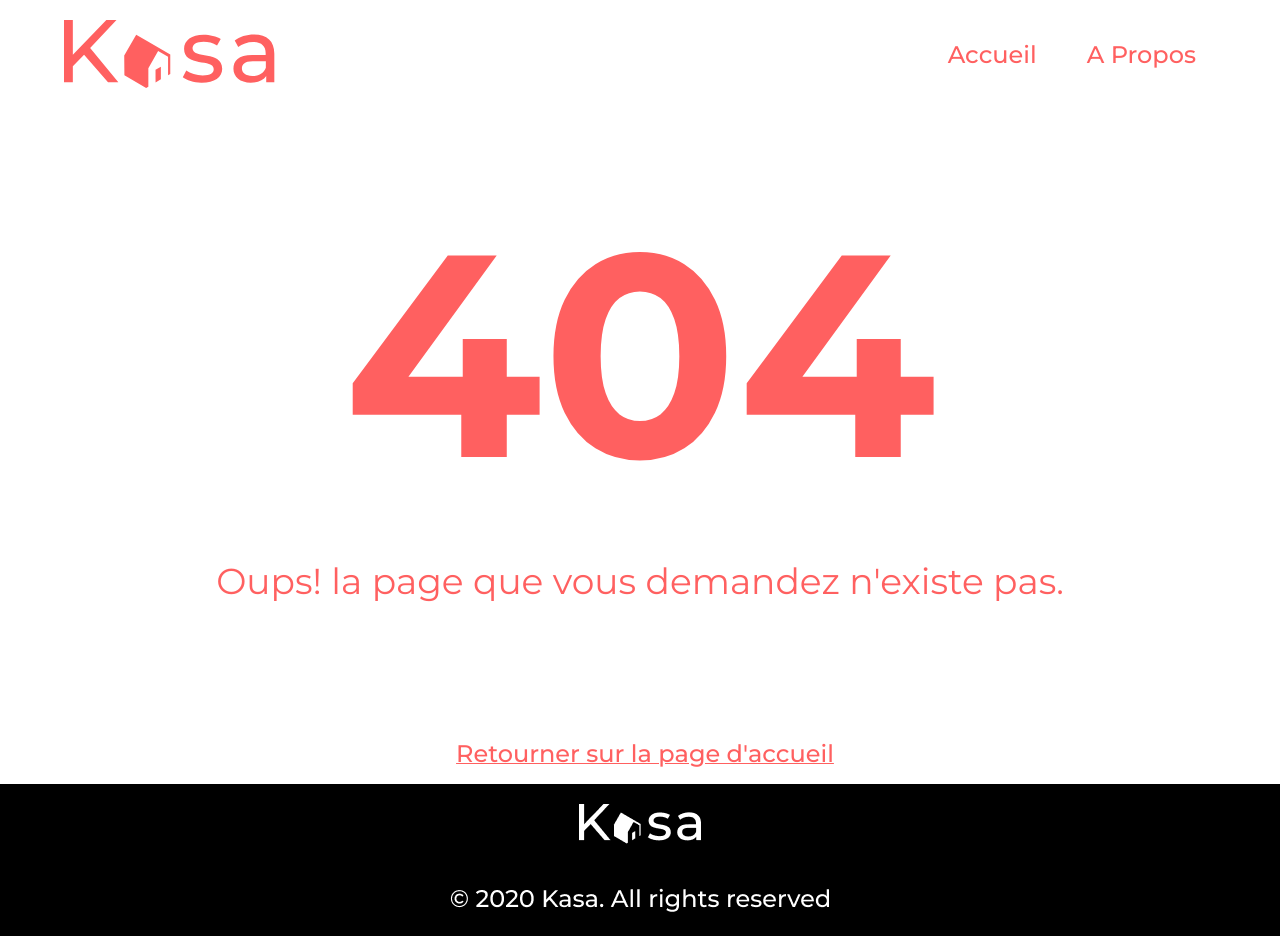
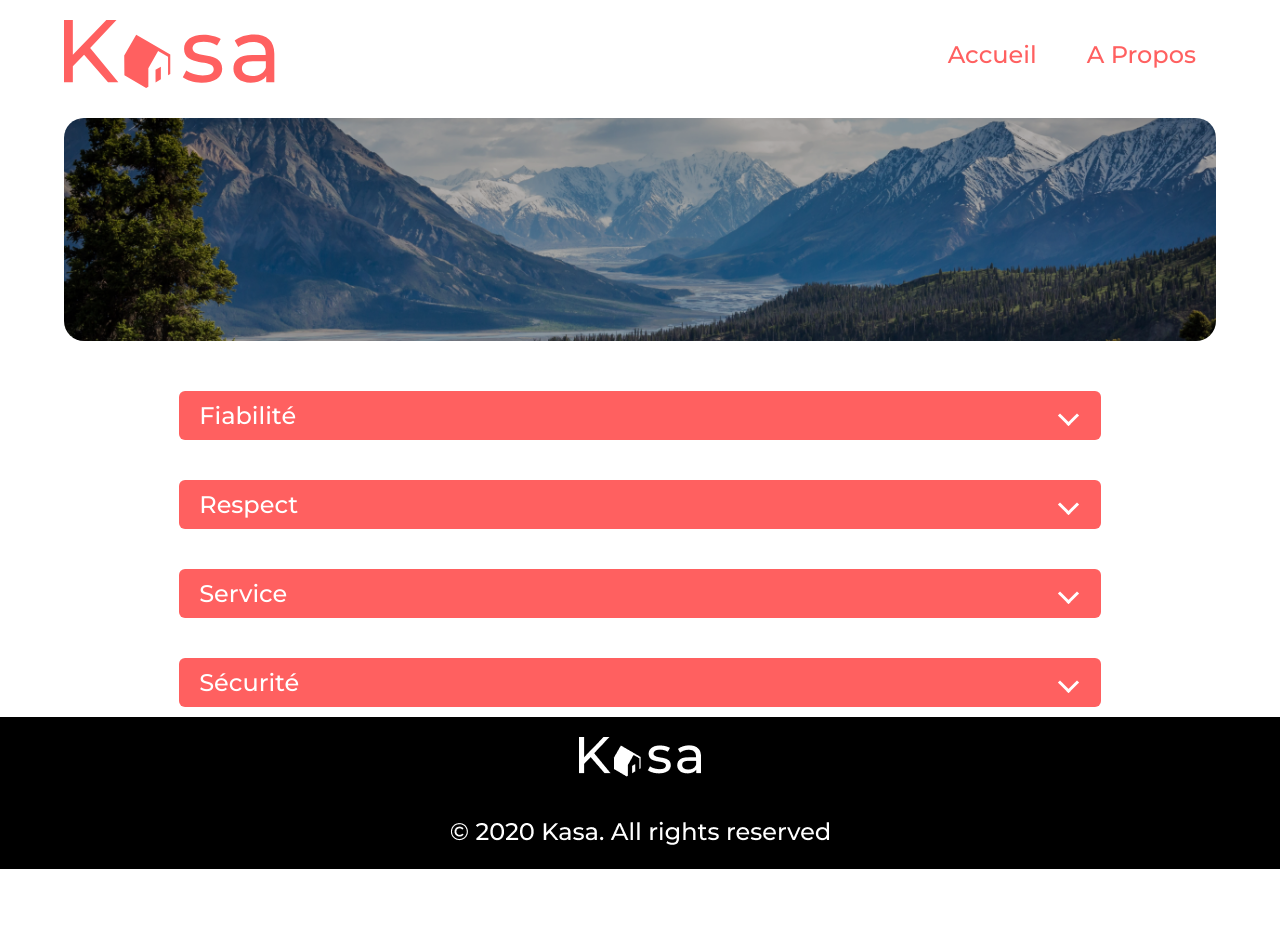
Before and after one commit to YoannPitance/P7_Kasa_PY, a React (Create React App) app: page /about in a window 1280 px wide. Before the commit this address had no page. After the commit the page ends 869 px from the top, so only its background shows below. Built offline with nearby package versions, Linux system fonts and the light colour scheme.

Commit message:
19- renommage composants + renommage routes et urls

```diff
--- a/src/components/Card.jsx
+++ b/src/components/Card.jsx
@@ -3,7 +3,7 @@ import { Link } from "react-router-dom";
 
 function Card(props) {
   return (
-    <Link to={`/fiche-logement/${props.id}`} className="card">
+    <Link to={`/appartment/${props.id}`} className="card">
       <div className="cardImage">
         <div className="opacityMask"></div>
         <img src={props.cover} alt={props.title} />
--- a/src/components/Header.jsx
+++ b/src/components/Header.jsx
@@ -12,7 +12,7 @@ const Header = () => {
             <Link to="/home">Accueil</Link>
           </li>
           <li>
-            <Link to="/a-propos">A Propos</Link>
+            <Link to="/about">A Propos</Link>
           </li>
         </ul>
       </nav>
--- a/src/pages/APropos.jsx
+++ b/src/pages/About.jsx
@@ -3,7 +3,7 @@ import Banner from "../components/Banner";
 import Collapse from "../components/Collapse";
 import "../styles/apropos.css";
 
-const APropos = () => {
+const About = () => {
   return (
     <main>
       <Banner imageUrl="/assets/aproposImage.png" />
@@ -44,4 +44,4 @@ const APropos = () => {
   );
 };
 
-export default APropos;
+export default About;
--- a/src/pages/FicheLogement.jsx
+++ b/src/pages/Appartment.jsx
@@ -3,11 +3,11 @@ import { useParams } from "react-router-dom";
 import axios from "axios";
 import Collapse from "../components/Collapse";
 import "../styles/ficheLogement.css";
-import Page404 from "../pages/Page404";
+import Page404 from "./Page404";
 import BannerCarrousel from "../components/BannerCarrousel";
 import Rating from "../components/Rating";
 
-function FicheLogement() {
+function Appartment() {
   const { id } = useParams();
   const [selectedCard, setSelectedCard] = useState(null);
   const [notFound, setNotFound] = useState(false);
@@ -104,4 +104,4 @@ function FicheLogement() {
   );
 }
 
-export default FicheLogement;
+export default Appartment;
--- a/src/pages/Router.js
+++ b/src/pages/Router.js
@@ -1,7 +1,7 @@
 import React from "react";
 import { Routes, Route } from "react-router-dom";
 
-import { Layout, Home, FicheLogement, APropos, Page404 } from ".";
+import { Layout, Home, Page404, Appartment, About } from "./index";
 
 const Router = () => {
   return (
@@ -9,9 +9,12 @@ const Router = () => {
       <Route element={<Layout />}>
         <Route index element={<Home />} />
 
+        {/* <Route path="/home" element={<Home />} />
+        <Route path="/appartment/:id" element={<Appartment />} />
+        <Route path="/about" element={<About />} /> */}
         <Route path="/home" element={<Home />} />
-        <Route path="/fiche-logement/:id" element={<FicheLogement />} />
-        <Route path="/a-propos" element={<APropos />} />
+        <Route path="/appartment/:id" element={<Appartment />} />
+        <Route path="/about" element={<About />} />
 
         <Route path="*" element={<Page404 />} />
       </Route>
--- a/src/pages/index.jsx
+++ b/src/pages/index.jsx
@@ -1,5 +1,5 @@
 export { default as Layout } from "./Layout";
 export { default as Home } from "./Home";
-export { default as FicheLogement } from "./FicheLogement";
-export { default as APropos } from "./APropos";
+export { default as Appartment } from "./Appartment";
+export { default as About } from "./About";
 export { default as Page404 } from "./Page404";
```
